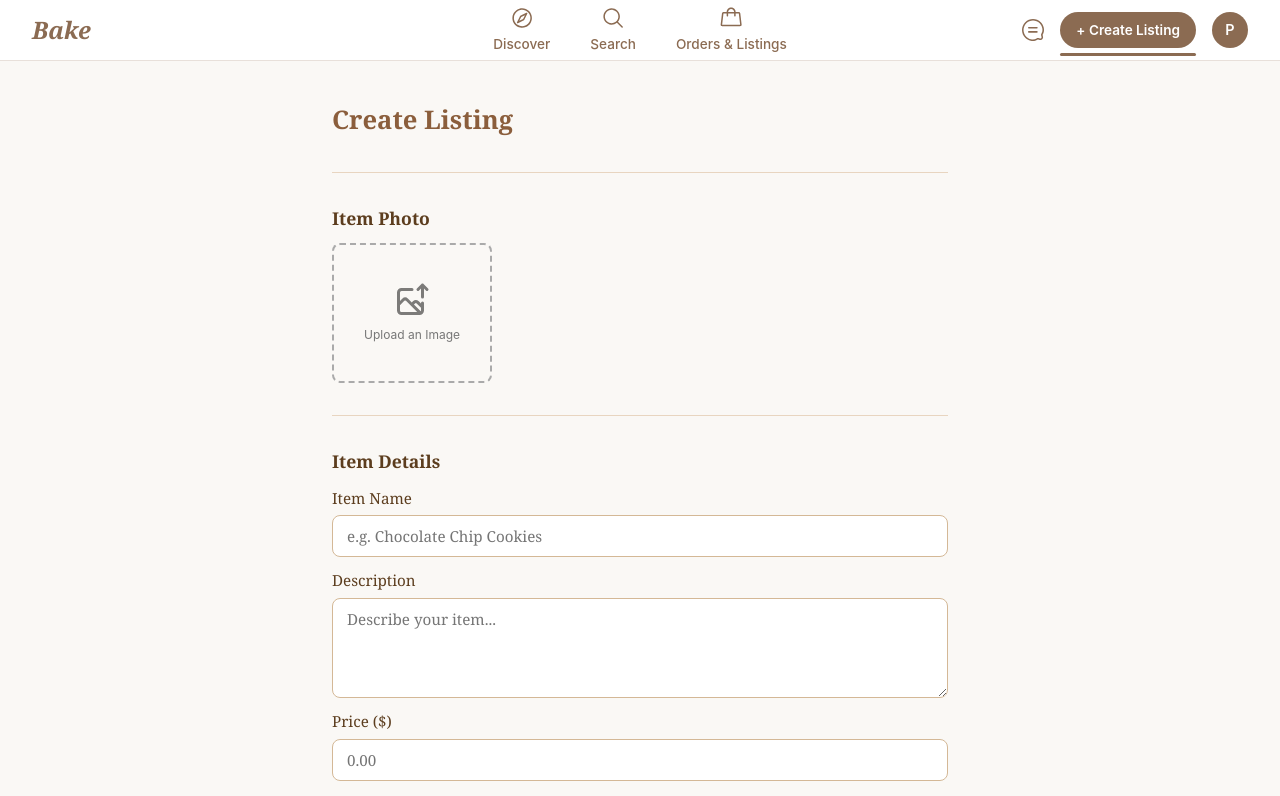
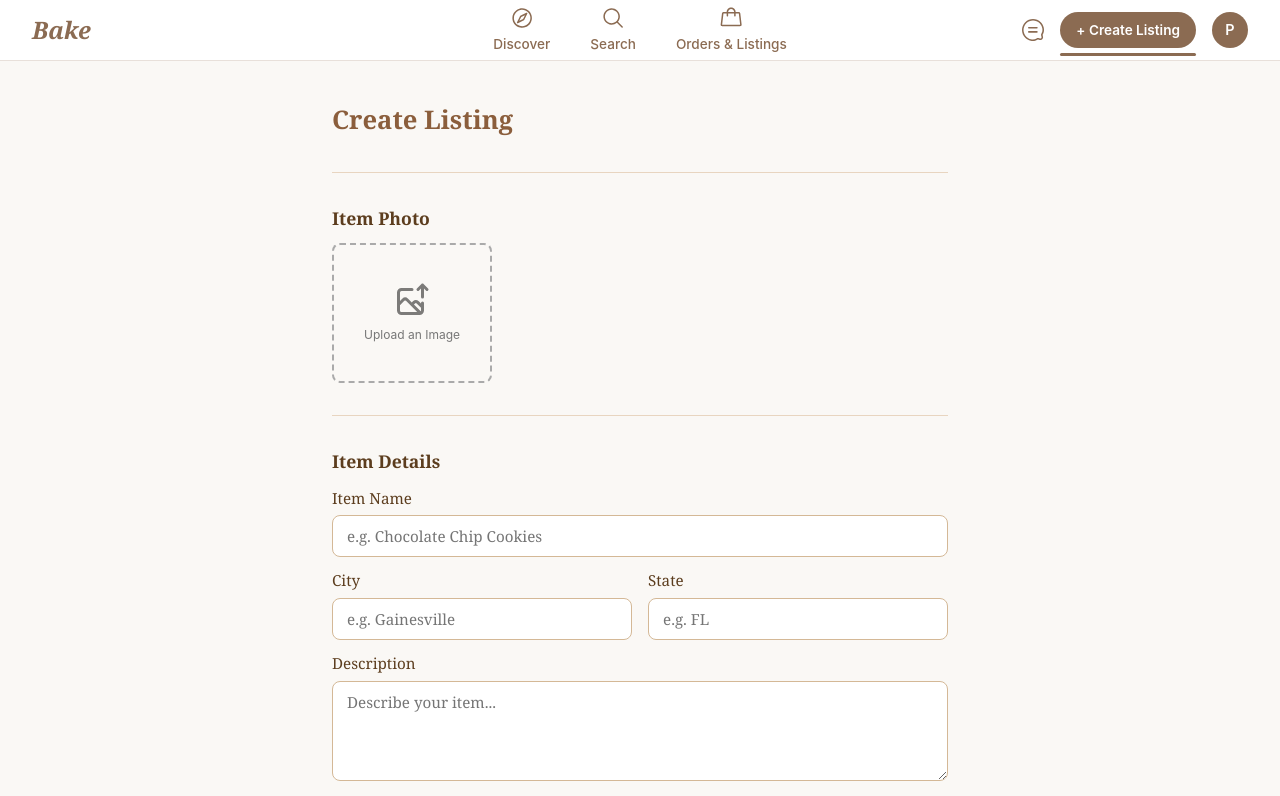
Before and after one commit to GatorBakers/GatorBakers, a React (Vite) app in the folder Client/: page /create-listing in a window 1280 px wide. Shown: the top 796 px of the page. Built offline with nearby package versions, Linux system fonts and the light colour scheme; no server answers.

Commit message:
Added City and State to CreateListingPage

```diff
--- a/Client/src/pages/CreateListingPage.css
+++ b/Client/src/pages/CreateListingPage.css
@@ -36,6 +36,15 @@
     font-weight: 700;
     color: var(--color-text-section);
     margin: 0;
+}
+
+.create-listing-row {
+    display: flex;
+    gap: 16px;
+}
+
+.create-listing-row .create-listing-label {
+    flex: 1;
 }
 
 .create-listing-label {
--- a/Client/src/pages/CreateListingPage.tsx
+++ b/Client/src/pages/CreateListingPage.tsx
@@ -8,6 +8,8 @@ import './CreateListingPage.css';
 
 interface ListingForm {
     name: string;
+    city: string;
+    state: string;
     description: string;
     price: string;
     ingredients: string[];
@@ -17,6 +19,8 @@ interface ListingForm {
 
 const INITIAL_LISTING: ListingForm = {
     name: '',
+    city: '',
+    state: '',
     description: '',
     price: '',
     ingredients: [],
@@ -39,6 +43,8 @@ const CreateListingPage = () => {
 
         const formData = new FormData();
         formData.append('name', listing.name.trim());
+        formData.append('city', listing.city.trim());
+        formData.append('state', listing.state.trim());
         formData.append('description', listing.description.trim());
         formData.append('price', listing.price.trim());
         listing.ingredients.forEach(i => formData.append('ingredients[]', i));
@@ -78,6 +84,28 @@ const CreateListingPage = () => {
                         onChange={(e) => handleChange('name', e.target.value)}
                     />
                 </label>
+                <div className="create-listing-row">
+                    <label className="create-listing-label">
+                        City
+                        <input
+                            className="create-listing-input"
+                            type="text"
+                            placeholder="e.g. Gainesville"
+                            value={listing.city}
+                            onChange={(e) => handleChange('city', e.target.value)}
+                        />
+                    </label>
+                    <label className="create-listing-label">
+                        State
+                        <input
+                            className="create-listing-input"
+                            type="text"
+                            placeholder="e.g. FL"
+                            value={listing.state}
+                            onChange={(e) => handleChange('state', e.target.value)}
+                        />
+                    </label>
+                </div>
                 <label className="create-listing-label">
                     Description
                     <textarea
```
